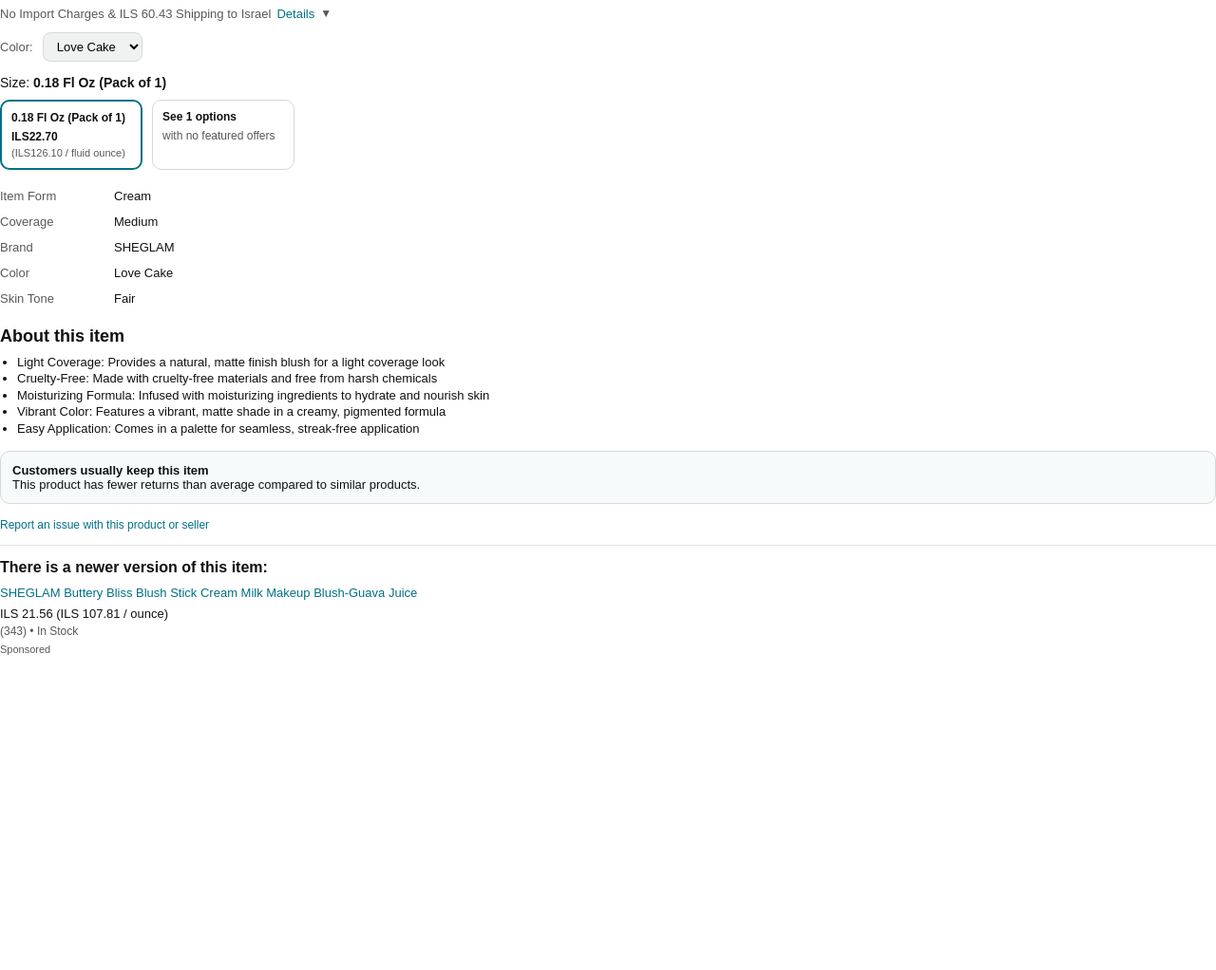
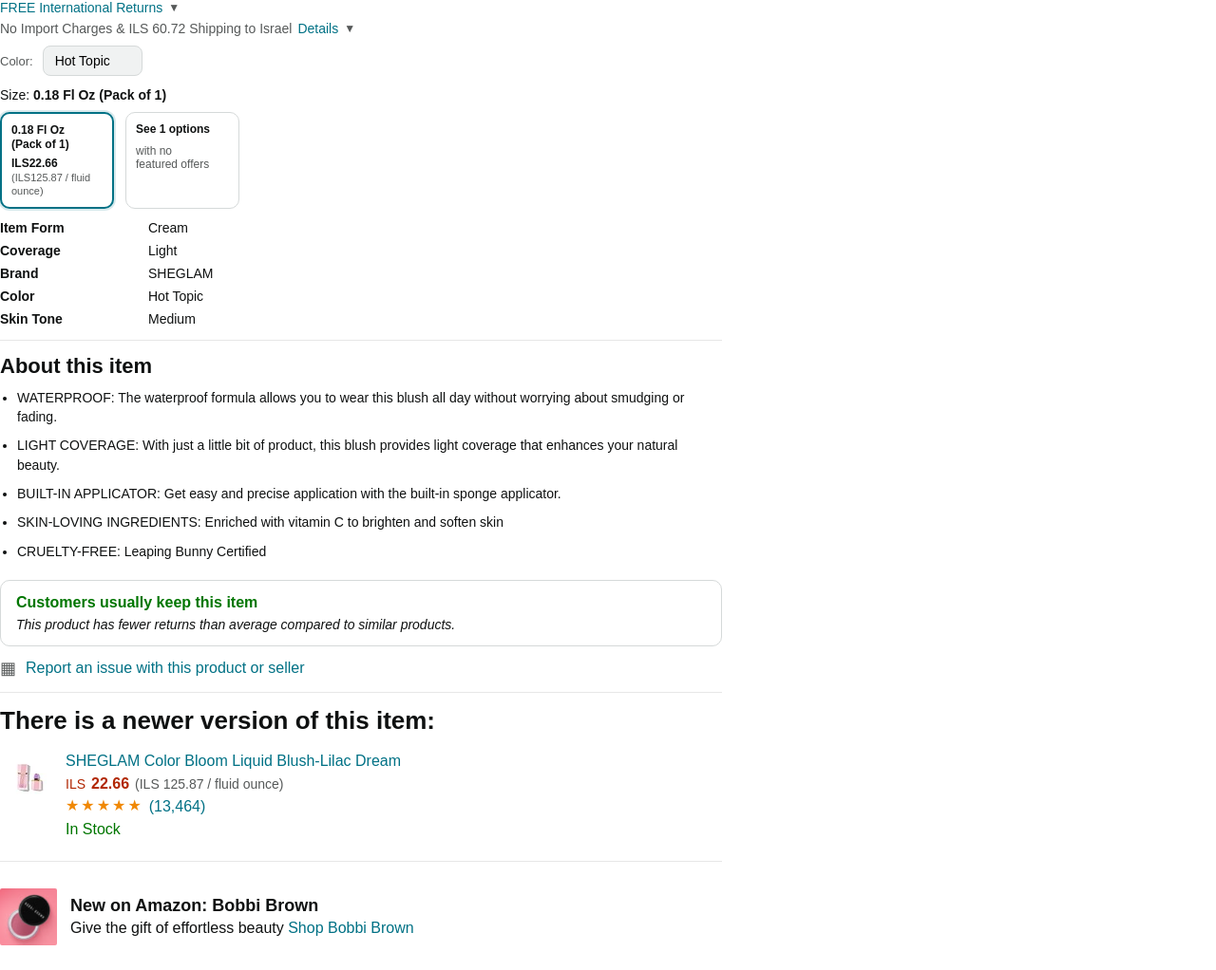
Before and after one commit to raghadalyan/amazon-clone, a plain HTML site: page Content/details.html in a window 1280 px wide. Shown: the part 179-1201 px from the top of the page at 95% size. Before the commit the page ends 869 px from the top, so only its background shows below. Drawn offline with Linux system fonts and the light colour scheme.

Commit message:
details finished

```diff
--- a/Content/details.css
+++ b/Content/details.css
@@ -7,209 +7,365 @@ body{
   color:#0f1111;
 }
 
-.details{ padding: 0; }
+.details-wrap{
+  padding:0;
+  max-width: 760px; /* keeps the same compact look */
+}
 
-/* ====== 4) details ====== */
+/* Title like Amazon */
 .title{
   margin:0 0 6px;
-  font-size:24px;
-  font-weight:400;
-  line-height:1.2;
+  font-size:21px;
+  font-weight:540;
+  line-height:1.15;
 }
 
+/* Store link */
 .store{
   display:inline-block;
-  font-size:13px;
+  font-size:14px;
   color:#007185;
   text-decoration:none;
-  margin-bottom:10px;
+  margin-bottom:6px;
 }
 .store:hover{ color:#c7511f; text-decoration:underline; }
 
+/* Rating */
 .rating-row{
-  font-size:13px;
   display:flex;
-  gap:8px;
   align-items:center;
-  margin-bottom:6px;
+  gap:6px;
+  font-size:14px;
+  margin:4px 0 4px;
 }
+.rating-num{ font-weight:600; }
 
-.stars{ font-weight:700; }
+.stars{ display:inline-flex; gap:2px; transform: translateY(-1px); }
+.star{ font-size:16px; line-height:1; color:#d5d9d9; }
+.star.on{ color:#f08804; }
+.star.half{ color:#f08804; } /* simple half look */
 
-.reviews{
+.rating-count{
   color:#007185;
   text-decoration:none;
 }
-.reviews:hover{ color:#c7511f; text-decoration:underline; }
+.rating-count:hover{ color:#c7511f; text-decoration:underline; }
 
+.chev{ font-size:12px; color:#565959; }
+
+/* Bought */
 .bought{
   font-size:13px;
   color:#565959;
-  margin-bottom:10px;
+  margin:4px 0 10px;
 }
 
 .line{
   border:0;
   border-top:1px solid #e7e7e7;
-  margin:12px 0;
+  margin:10px 0;
+}
+.line.soft{ margin:14px 0; }
+
+/* Price like screenshot (decimals superscript) */
+.price-row{
+  display:flex;
+  align-items:flex-start;
+  gap:4px;
+  margin:8px 0 10px;
 }
 
-.price-line2{
-  margin:10px 0;
-  display:flex;
-  align-items:baseline;
-  gap:4px;
-}
-
-.ils{ font-size:13px; color:#565959; }
-.bigPrice{ font-size:28px; font-weight:700; }
-.dec{ font-size:13px; font-weight:700; vertical-align:super; margin-left:1px; }
-.per2{ font-size:12px; color:#565959; margin-left:6px; }
-
-.blue-line{
+.cur{
   font-size:13px;
   color:#565959;
   margin-top:6px;
+}
+
+.price{
+  font-size:32px;
+  font-weight:700;
+  line-height:1;
+}
+
+.dec{
+  font-size:14px;
+  font-weight:700;
+  margin-top:2px;
+}
+
+.unit{
+  font-size:13px;
+  color:#0f1111;
+  margin-left:6px;
+  margin-top:6px;
+}
+
+/* Info lines */
+.info-line{
+  font-size:14px;
+  color:#565959;
   display:flex;
   align-items:center;
   gap:6px;
   flex-wrap:wrap;
+  margin:6px 0;
 }
 
-.blue-link{
+.blue{
   color:#007185;
   text-decoration:none;
-  font-size:13px;
 }
-.blue-link:hover{ color:#c7511f; text-decoration:underline; }
+.blue:hover{ color:#c7511f; text-decoration:underline; }
 
-.drop{ color:#565959; font-size:12px; }
-
-.varRow{
-  margin-top:12px;
+/* Variation block */
+.var-block{
+  margin-top:10px;
   display:flex;
   align-items:center;
   gap:10px;
 }
 
-.label2{
+.var-label{
   font-size:13px;
   color:#565959;
 }
 
-.select2{
-  padding:6px 10px;
+.select-pill{
+  appearance:none;
+  -webkit-appearance:none;
+  -moz-appearance:none;
+
+  background:#f0f2f2;
   border:1px solid #d5d9d9;
   border-radius:8px;
-  background:#f0f2f2;
-  font-size:13px;
+  padding:7px 32px 7px 12px;
+  font-size:14px;
+  position:relative;
 }
 
-.sizeTitle{
-  margin-top:14px;
+/* Size label */
+.size-label{
+  margin-top:12px;
   font-size:14px;
 }
 
-.sizeBoxes{
+/* Size cards */
+.size-cards{
   display:flex;
-  gap:10px;
+  gap:12px;
   margin-top:10px;
 }
 
-.sizeBox{
+.card{
+  width:120px;
   border:1px solid #d5d9d9;
   border-radius:10px;
   padding:10px;
-  width:150px;
   background:#fff;
   font-size:12px;
+  line-height:1.2;
 }
 
-.sizeBox.active{
+.card.selected{
   border:2px solid #007185;
+  box-shadow: 0 0 0 2px rgba(0,113,133,0.15);
 }
 
-.boxTitle{ font-weight:700; margin-bottom:6px; }
-.boxPrice{ font-weight:700; }
-.boxPer{ color:#565959; margin-top:4px; font-size:11px; }
-.boxSub{ color:#565959; margin-top:6px; }
+.card-title{ font-weight:700; margin-bottom:6px; }
+.card-price{ margin-top:6px; font-weight:700; }
+.card-unit{ margin-top:2px; font-size:11px; color:#565959; }
+.card-sub{ color:#565959; margin-top:8px; }
 
+/* Specs two columns */
 .specs{
-  margin-top:14px;
-  border-collapse: collapse;
-  font-size:13px;
+  margin-top:12px;
+  display:grid;
+  grid-template-columns: 1fr;
+  row-gap:8px;
+  max-width: 420px;
 }
 
-.specs td{
-  padding:6px 10px 6px 0;
-  vertical-align:top;
+.spec-row{
+  display:grid;
+  grid-template-columns: 140px 1fr;
+  column-gap:16px;
+  font-size:14px;
 }
 
-.specs td:first-child{
-  color:#565959;
-  width:120px;
-}
+.k{ font-weight:700; }
+.v{ color:#0f1111; }
 
-.details h3{
-  margin:16px 0 8px;
-  font-size:18px;
+/* About this item */
+.about-title{
+  margin:0 0 10px;
+  font-size:22px;
+  font-weight:700;
 }
 
 .about{
-  margin:0 0 14px 18px;
+  margin:0 0 20px 18px;
   padding:0;
-  font-size:13px;
-  line-height:1.35;
+  font-size:14px;
+  line-height:1.45;
 }
 
-.note{
+.about li{ margin-bottom:10px; }
+/* ===== keep box ===== */
+.keep-box{
+  margin-top:14px;
   border:1px solid #d5d9d9;
   border-radius:10px;
-  padding:12px;
-  background:#f7fafa;
-  font-size:13px;
-  margin:12px 0;
+  padding:14px 16px;
+  background:#fff;
 }
 
-.report{
-  display:inline-block;
-  font-size:12px;
+.keep-title{
+  color:#007600;
+  font-weight:700;
+  font-size:16px;
+  margin-bottom:6px;
+}
+
+.keep-sub{
+  font-style:italic;
+  color:#0f1111;
+  font-size:14px;
+}
+
+/* ===== report row ===== */
+.report-row{
+  display:flex;
+  align-items:center;
+  gap:10px;
+  margin:12px 0;
   color:#007185;
   text-decoration:none;
-  margin-bottom:14px;
-}
-.report:hover{ color:#c7511f; text-decoration:underline; }
-
-.newer{
-  border-top:1px solid #e7e7e7;
-  padding-top:14px;
+  font-size:16px;
 }
 
-.newer-title{
-  font-weight:700;
-  margin-bottom:8px;
+.report-row:hover{
+  color:#c7511f;
+  text-decoration:underline;
 }
 
-.newer-item a{
+.report-ico{
+  font-size:18px;
+  color:#565959;
+}
+
+/* ===== newer header ===== */
+.newer-h{
+  margin:0 0 12px;
+  font-size:26px;
+  font-weight:700;
+}
+
+/* ===== newer card ===== */
+.newer-card{
+  display:flex;
+  align-items:flex-start;
+  gap:9px;
+  padding:6px 0 10px;
+}
+
+.newer-img{
+  width:60px;
+  height:60px;
+  object-fit:contain;
+  border-radius:4px;
+}
+
+.newer-link{
   color:#007185;
   text-decoration:none;
-  font-size:13px;
+  font-size:16px;
 }
-.newer-item a:hover{ color:#c7511f; text-decoration:underline; }
+.newer-link:hover{
+  color:#c7511f;
+  text-decoration:underline;
+}
 
 .newer-price{
   margin-top:6px;
-  font-size:13px;
+  font-size:16px;
+  color:#b12704;
+  display:flex;
+  align-items:baseline;
+  gap:6px;
+  flex-wrap:wrap;
 }
 
-.newer-sub{
-  margin-top:4px;
-  font-size:12px;
+.newer-ils{
+  font-size:14px;
+  color:#b12704;
+}
+
+.newer-main{
+  font-weight:700;
+}
+
+.newer-unit{
+  font-size:14px;
   color:#565959;
 }
 
-.sponsored{
+.newer-rate{
   margin-top:6px;
-  font-size:11px;
-  color:#565959;
+  display:flex;
+  align-items:center;
+  gap:8px;
 }
+
+.stars.small .star{
+  font-size:16px;
+}
+
+.newer-count{
+  color:#007185;
+  text-decoration:none;
+}
+.newer-count:hover{
+  color:#c7511f;
+  text-decoration:underline;
+}
+
+.newer-stock{
+  margin-top:6px;
+  color:#007600;
+  font-size:16px;
+}
+
+/* ===== promo ===== */
+.promo{
+  display:flex;
+  gap:14px;
+  align-items:center;
+  padding:14px 0 26px;
+}
+
+.promo-img{
+  width:60px;
+  height:60px;
+  object-fit:cover;
+  border-radius:2px;
+}
+
+.promo-title{
+  font-weight:700;
+  font-size:18px;
+  margin-bottom:4px;
+}
+
+.promo-sub{
+  font-size:16px;
+  color:#0f1111;
+}
+
+.promo-sub a{
+  color:#007185;
+  text-decoration:none;
+}
+.promo-sub a:hover{
+  color:#c7511f;
+  text-decoration:underline;
+}
--- a/Content/details.html
+++ b/Content/details.html
@@ -7,108 +7,163 @@
 </head>
 
 <body>
-  <section class="details">
+  <section class="details-wrap">
 
+    <!-- Title -->
     <h1 class="title">
-      SHEGLAM Color Bloom Liquid Blush Makeup for Cheeks Matte Finish - Love Cake
+      SHEGLAM Color Bloom Liquid Blush Makeup for Cheeks
+      <br>
+      Matte Finish -Hot Topic
     </h1>
 
+    <!-- Store -->
     <a class="store" href="#">Visit the SHEGLAM Store</a>
 
+    <!-- Rating row -->
     <div class="rating-row">
-      <span class="stars">4.5</span>
-      <span class="rating-text">4.5 out of 5 stars</span>
-      <a class="reviews" href="#">(13,459)</a>
+      <span class="rating-num">4.5</span>
+
+      <span class="stars" aria-label="4.5 out of 5">
+        <span class="star on">★</span><span class="star on">★</span><span class="star on">★</span><span class="star on">★</span><span class="star half">★</span>
+      </span>
+
+      <span class="chev">▼</span>
+      <a class="rating-count" href="#">(13,464)</a>
     </div>
 
-    <div class="bought">10K+ bought in past month</div>
+    <div class="bought">1K+ bought in past month</div>
 
     <hr class="line">
 
-    <div class="price-line2">
-      <span class="ils">ILS</span><span class="bigPrice">22</span><span class="dec">70</span>
-      <span class="per2">(ILS126.10 / fluid ounce)</span>
+    <!-- Price -->
+    <div class="price-row">
+      <span class="cur">ILS</span>
+      <span class="price">22</span><span class="dec">66</span>
+      <span class="unit">(ILS125.87 / fluid ounce)</span>
     </div>
 
-    <div class="blue-line">
-      <a class="blue-link" href="#">FREE International Returns</a>
-      <span class="drop">▼</span>
+    <!-- Links -->
+    <div class="info-line">
+      <a class="blue" href="#">FREE International Returns</a>
+      <span class="chev">▼</span>
     </div>
 
-    <div class="blue-line">
-      No Import Charges &amp; ILS 60.43 Shipping to Israel
-      <a class="blue-link" href="#">Details</a>
-      <span class="drop">▼</span>
+    <div class="info-line">
+      <span>No Import Charges &amp; ILS 60.72 Shipping to Israel</span>
+      <a class="blue" href="#">Details</a>
+      <span class="chev">▼</span>
     </div>
 
-    <div class="varRow">
-      <div class="label2">Color:</div>
-      <select class="select2">
-        <option>Love Cake</option>
+    <!-- Variations -->
+    <div class="var-block">
+      <div class="var-label">Color:</div>
+      <select class="select-pill">
+        <option>Hot Topic</option>
       </select>
     </div>
 
-    <div class="sizeTitle">
+    <div class="size-label">
       Size: <strong>0.18 Fl Oz (Pack of 1)</strong>
     </div>
 
-    <div class="sizeBoxes">
-      <div class="sizeBox active">
-        <div class="boxTitle">0.18 Fl Oz (Pack of 1)</div>
-        <div class="boxPrice">ILS22.70</div>
-        <div class="boxPer">(ILS126.10 / fluid ounce)</div>
+    <div class="size-cards">
+      <div class="card selected">
+        <div class="card-title">0.18 Fl Oz<br>(Pack of 1)</div>
+        <div class="card-price">ILS22.66</div>
+        <div class="card-unit">(ILS125.87 / fluid ounce)</div>
       </div>
 
-      <div class="sizeBox">
-        <div class="boxTitle">See 1 options</div>
-        <div class="boxSub">with no featured offers</div>
+      <div class="card">
+        <div class="card-title">See 1 options</div>
+        <div class="card-sub">with no<br>featured offers</div>
       </div>
     </div>
 
-    <table class="specs">
-      <tr><td>Item Form</td><td>Cream</td></tr>
-      <tr><td>Coverage</td><td>Medium</td></tr>
-      <tr><td>Brand</td><td>SHEGLAM</td></tr>
-      <tr><td>Color</td><td>Love Cake</td></tr>
-      <tr><td>Skin Tone</td><td>Fair</td></tr>
-    </table>
-
-    <h3>About this item</h3>
-    <ul class="about">
-      <li>Light Coverage: Provides a natural, matte finish blush for a light coverage look</li>
-      <li>Cruelty-Free: Made with cruelty-free materials and free from harsh chemicals</li>
-      <li>Moisturizing Formula: Infused with moisturizing ingredients to hydrate and nourish skin</li>
-      <li>Vibrant Color: Features a vibrant, matte shade in a creamy, pigmented formula</li>
-      <li>Easy Application: Comes in a palette for seamless, streak-free application</li>
-    </ul>
-
-    <div class="note">
-      <strong>Customers usually keep this item</strong>
-      <div>This product has fewer returns than average compared to similar products.</div>
+    <!-- Specs (two columns like screenshot) -->
+    <div class="specs">
+      <div class="spec-row"><div class="k">Item Form</div><div class="v">Cream</div></div>
+      <div class="spec-row"><div class="k">Coverage</div><div class="v">Light</div></div>
+      <div class="spec-row"><div class="k">Brand</div><div class="v">SHEGLAM</div></div>
+      <div class="spec-row"><div class="k">Color</div><div class="v">Hot Topic</div></div>
+      <div class="spec-row"><div class="k">Skin Tone</div><div class="v">Medium</div></div>
     </div>
 
-    <a class="report" href="#">Report an issue with this product or seller</a>
+    <hr class="line soft">
 
-    <div class="newer">
-      <div class="newer-title">There is a newer version of this item:</div>
-      <div class="newer-item">
-        <a href="#">SHEGLAM Buttery Bliss Blush Stick Cream Milk Makeup Blush-Guava Juice</a>
-        <div class="newer-price">ILS 21.56 (ILS 107.81 / ounce)</div>
-        <div class="newer-sub">(343) • In Stock</div>
-        <div class="sponsored">Sponsored</div>
-      </div>
+    <h2 class="about-title">About this item</h2>
+
+    <ul class="about">
+      <li>WATERPROOF: The waterproof formula allows you to wear this blush all day without worrying about smudging or fading.</li>
+      <li>LIGHT COVERAGE: With just a little bit of product, this blush provides light coverage that enhances your natural beauty.</li>
+      <li>BUILT-IN APPLICATOR: Get easy and precise application with the built-in sponge applicator.</li>
+      <li>SKIN-LOVING INGREDIENTS: Enriched with vitamin C to brighten and soften skin</li>
+      <li> CRUELTY-FREE: Leaping Bunny Certified</li>
+    </ul>
+<!-- Keep item note box -->
+<div class="keep-box">
+  <div class="keep-title">Customers usually keep this item</div>
+  <div class="keep-sub">
+    This product has fewer returns than average compared to similar products.
+  </div>
+</div>
+
+<!-- Report line -->
+<a class="report-row" href="#">
+  <span class="report-ico">▦</span>
+  Report an issue with this product or seller
+</a>
+
+<hr class="line soft">
+
+<!-- Newer version -->
+<h2 class="newer-h">There is a newer version of this item:</h2>
+
+<div class="newer-card">
+  <img class="newer-img" src="../img/newer.png" alt="">
+  <div class="newer-info">
+    <a class="newer-link" href="#">
+      SHEGLAM Color Bloom Liquid Blush-Lilac Dream
+    </a>
+
+    <div class="newer-price">
+      <span class="newer-ils">ILS</span>
+      <span class="newer-main">22.66</span>
+      <span class="newer-unit">(ILS 125.87 / fluid ounce)</span>
     </div>
+
+    <div class="newer-rate">
+      <span class="stars small">
+        <span class="star on">★</span><span class="star on">★</span><span class="star on">★</span><span class="star on">★</span><span class="star half">★</span>
+      </span>
+      <a class="newer-count" href="#">(13,464)</a>
+    </div>
+
+    <div class="newer-stock">In Stock</div>
+  </div>
+</div>
+
+<hr class="line soft">
+
+<!-- New on Amazon promo -->
+<div class="promo">
+  <img class="promo-img" src="../img/promo.png" alt="">
+  <div class="promo-text">
+    <div class="promo-title">New on Amazon: Bobbi Brown</div>
+    <div class="promo-sub">
+      Give the gift of effortless beauty <a href="#">Shop Bobbi Brown</a>
+    </div>
+  </div>
+</div>
 
   </section>
 
   <script>
-    // auto-resize iframe height to fit content
     function sendHeight(){
       const h = document.documentElement.scrollHeight;
       parent.postMessage({ type: "DETAILS_HEIGHT", height: h }, "*");
     }
-    window.addEventListener("load", sendHeight);
-    window.addEventListener("resize", sendHeight);
+    addEventListener("load", sendHeight);
+    addEventListener("resize", sendHeight);
   </script>
 </body>
 </html>
```
Also changed, not shown: img/newer.png (added), img/promo.png (added).
